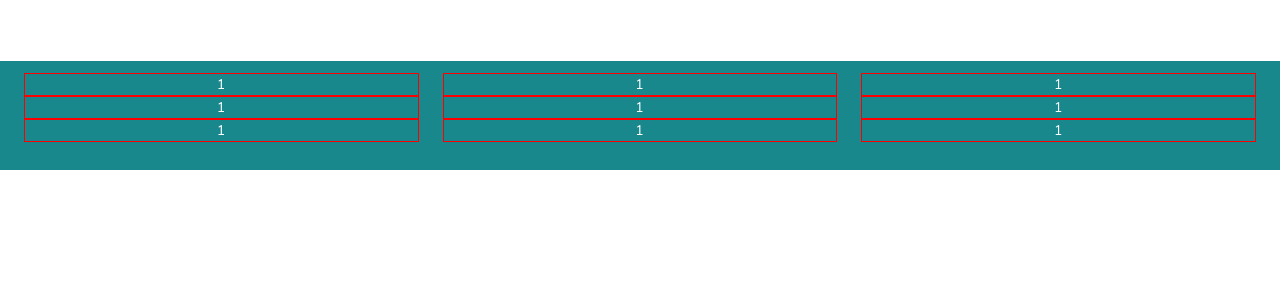
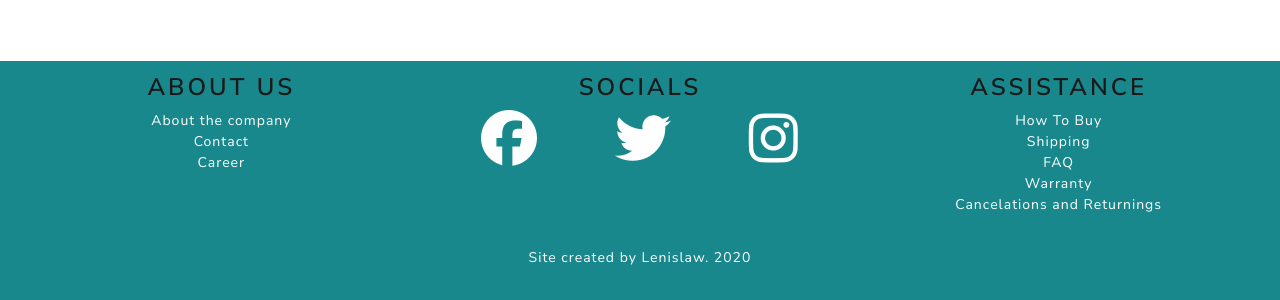
Before and after one commit to Lenislaw/phone_shop, a React (Create React App) app in the folder frontend/: page /contact in a window 1280 px wide. Shown: the part 727-1027 px from the top of the page. Before the commit the page ends 897 px from the top, so only its background shows below. Built offline with nearby package versions, Linux system fonts and the light colour scheme.

Commit message:
Add Footer Component

```diff
--- a/frontend/src/App.css
+++ b/frontend/src/App.css
@@ -59,4 +59,16 @@ a:hover {
   -webkit-box-shadow: 0px 0px 47px -8px rgba(0, 0, 0, 0.75);
   box-shadow: 0px 0px 47px -8px rgba(0, 0, 0, 0.75);
 }
+
+.social {
+  -webkit-transition: all 0.2s ease-in;
+  transition: all 0.2s ease-in;
+}
+
+.social:hover {
+  -webkit-transform: scale(1.2);
+          transform: scale(1.2);
+  -webkit-transition: all 0.3s ease-in;
+  transition: all 0.3s ease-in;
+}
 /*# sourceMappingURL=App.css.map */
--- a/frontend/src/App.scss
+++ b/frontend/src/App.scss
@@ -50,3 +50,11 @@ a:hover {
     }
   }
 }
+
+.social {
+  transition: all 0.2s ease-in;
+  &:hover {
+    transform: scale(1.2);
+    transition: all 0.3s ease-in;
+  }
+}
--- a/frontend/src/components/Footer/Footer.js
+++ b/frontend/src/components/Footer/Footer.js
@@ -17,60 +17,121 @@ const useStyles = makeStyles((theme) => ({
   list: {
     listStyle: "none",
   },
+  listSocial: {
+    display: "flex",
+    flexDirection: "row",
+    listStyle: "none",
+    justifyContent: "space-around",
+  },
+  listSocialItem: {
+    color: "white",
+  },
   listItem: {
     cursor: "pointer",
-    border: "1px solid red",
     color: "white",
+    width: "250px",
+    margin: "0 auto",
+    "&:hover": {
+      borderBottom: "1px solid white",
+    },
+  },
+  description: {
+    padding: "1rem",
+    textAlign: "center",
   },
 }));
 
 const Footer = () => {
   const classes = useStyles();
+  const currentYear = new Date().getFullYear();
   return (
     <footer className={classes.footer}>
       <Container maxWidth="lg">
         <Grid container spacing={3}>
           <Grid item xs={12} lg={4} className={classes.item}>
+            <h3>About Us</h3>
             <ul className={classes.list}>
-              <Link to="/contact">
-                <li className={classes.listItem}>1</li>
+              <Link to="/about-company">
+                <li className={classes.listItem}>About the company</li>
               </Link>
               <Link to="/contact">
-                <li className={classes.listItem}>1</li>
-              </Link>{" "}
-              <Link to="/contact">
-                <li className={classes.listItem}>1</li>
+                <li className={classes.listItem}>Contact</li>
+              </Link>
+              <Link to="/Career">
+                <li className={classes.listItem}>Career</li>
               </Link>
             </ul>
           </Grid>
           <Grid item xs={12} lg={4} className={classes.item}>
-            <ul className={classes.list}>
-              <Link to="/contact">
-                <li className={classes.listItem}>1</li>
-              </Link>{" "}
-              <Link to="/contact">
-                <li className={classes.listItem}>1</li>
-              </Link>{" "}
-              <Link to="/contact">
-                <li className={classes.listItem}>1</li>
-              </Link>
+            <h3>Socials</h3>
+            <ul className={classes.listSocial}>
+              <a
+                href="http://www.facebook.com"
+                target="_blank"
+                rel="noopener noreferrer"
+              >
+                <li className={classes.listSocialItem}>
+                  <i className="fab fa-facebook fa-4x social"></i>
+                </li>
+              </a>
+              <a
+                href="http://www.twitter.com"
+                target="_blank"
+                rel="noopener noreferrer"
+              >
+                <li className={classes.listSocialItem}>
+                  <i className="fab fa-twitter fa-4x social"></i>
+                </li>
+              </a>{" "}
+              <a
+                href="http://www.instagram.com"
+                target="_blank"
+                rel="noopener noreferrer"
+              >
+                <li className={classes.listSocialItem}>
+                  <i className="fab fa-instagram fa-4x social"></i>
+                </li>
+              </a>{" "}
             </ul>
           </Grid>
           <Grid item xs={12} lg={4} className={classes.item}>
+            <h3>Assistance</h3>
             <ul className={classes.list}>
-              <Link to="/contact">
-                <li className={classes.listItem}>1</li>
+              <Link to="/how-to-buy">
+                <li className={classes.listItem}>How To Buy</li>
               </Link>{" "}
-              <Link to="/contact">
-                <li className={classes.listItem}>1</li>
+              <Link to="/shipping">
+                <li className={classes.listItem}>Shipping</li>
               </Link>{" "}
-              <Link to="/contact">
-                <li className={classes.listItem}>1</li>
+              <Link to="/faq">
+                <li className={classes.listItem}>FAQ</li>
+              </Link>
+              <Link to="/warranty">
+                <li className={classes.listItem}>Warranty</li>
+              </Link>
+              <Link to="/cancelations-and-returnings">
+                <li className={classes.listItem}>
+                  Cancelations and Returnings
+                </li>
               </Link>
             </ul>
           </Grid>
         </Grid>
       </Container>
+      <div className={classes.description}>
+        <p>
+          Site created by{" "}
+          <a
+            href="https://github.com/Lenislaw"
+            target="_blank"
+            rel="noopener noreferrer"
+            style={{ color: "white" }}
+          >
+            Lenislaw
+          </a>
+          . {currentYear}
+        </p>
+      </div>
     </footer>
   );
 };
--- a/frontend/src/components/Header/UserButton.js
+++ b/frontend/src/components/Header/UserButton.js
@@ -12,6 +12,7 @@ import InboxIcon from "@material-ui/icons/MoveToInbox";
 import MailIcon from "@material-ui/icons/Mail";
 import SwipeableDrawer from "@material-ui/core/SwipeableDrawer";
 import { AccountCircle, ShoppingCart, PhoneAndroid } from "@material-ui/icons";
+import { deepOrange } from "@material-ui/core/colors";
 
 const useStyles = makeStyles({
   list: {
@@ -22,6 +23,9 @@ const useStyles = makeStyles({
   },
   menuButton: {
     margin: "0 0.1rem",
+  },
+  badge: {
+    backgroundColor: deepOrange[500],
   },
 });
 
@@ -124,7 +128,7 @@ const UserButton = ({ anchor, icon, items }) => {
           onClick={toggleDrawer(anchor, true)}
         >
           {icon === "cart" && (
-            <Badge badgeContent={4} color="primary">
+            <Badge badgeContent={1} color="error">
               <ShoppingCart />
             </Badge>
           )}
```
Also changed, not shown: 1 other file (tests, documents, lock files or other folders).
